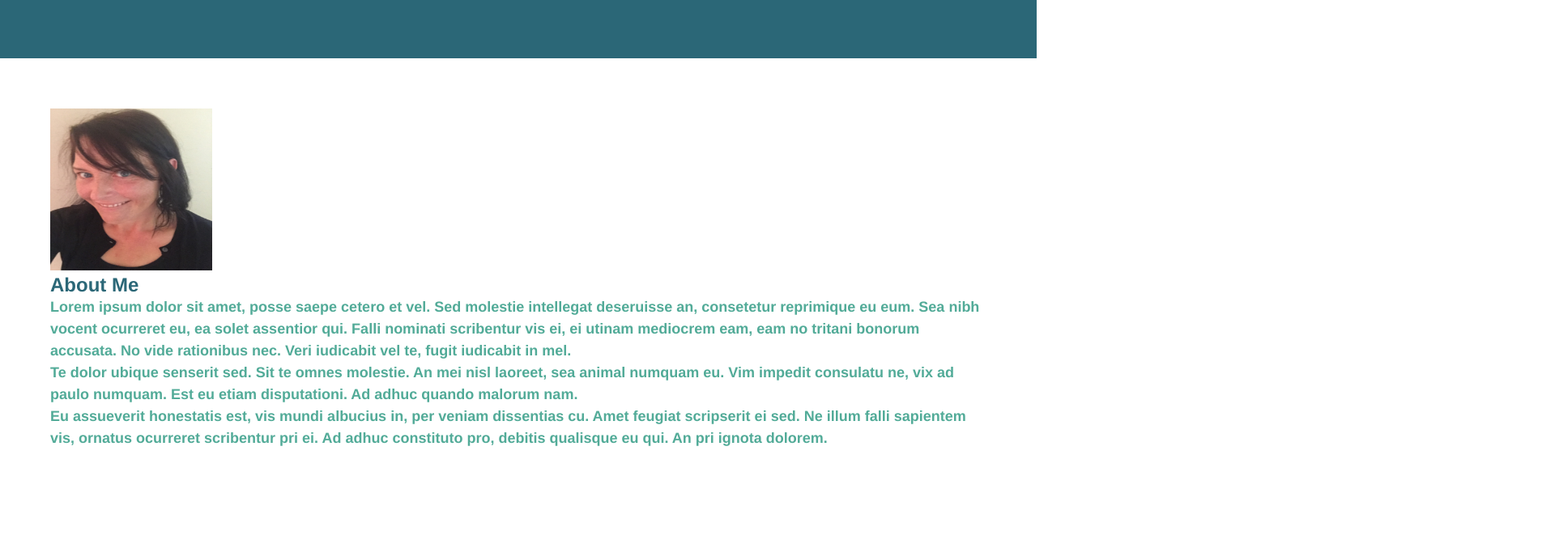
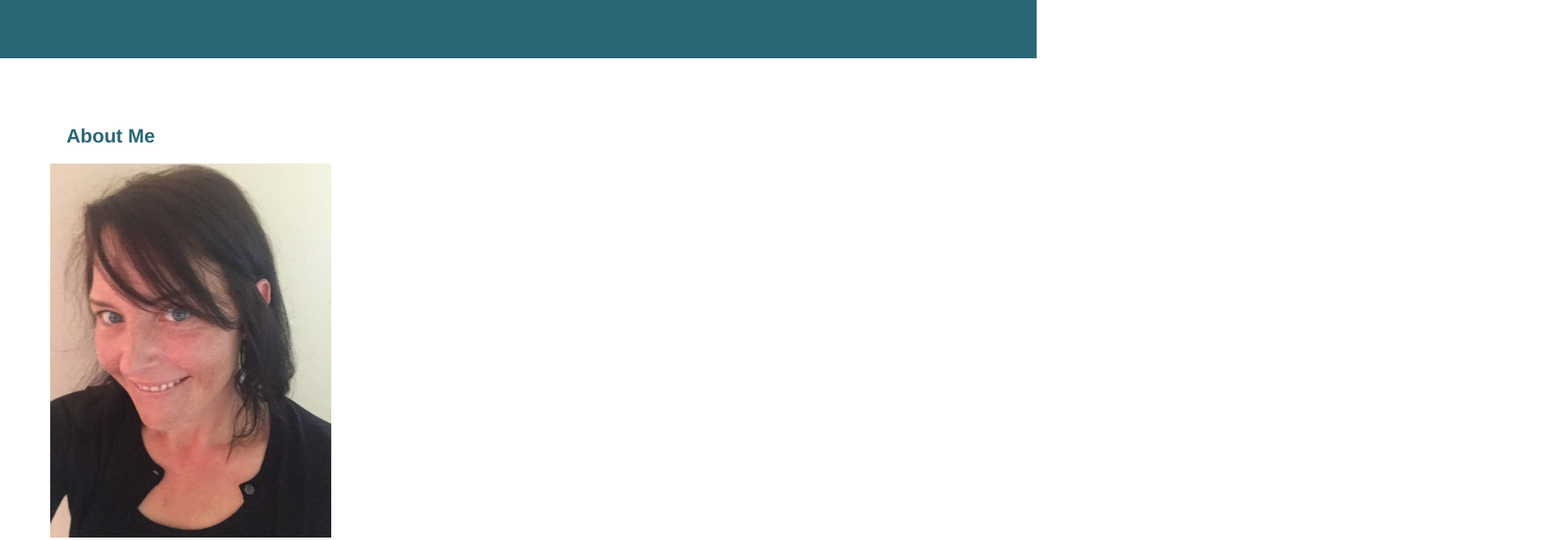
Before and after one commit to artistsandart/portfolio, a plain HTML site: page index.html in a window 1280 px wide. Shown: the part 620-1287 px from the top of the page at 81% size, 1920 px wide, since content can reach past the window. Drawn offline with Linux system fonts and the light colour scheme.

Commit message:
resize images and reorder text

```diff
--- a/assets/css/style.css
+++ b/assets/css/style.css
@@ -134,29 +134,38 @@ section {
 
 /* HERO STYLE END */
 
-p {
-    color: var(--tertiary-color);
-    font-size: 18px;
-    line-height: 1.5;
+img {
+    width: 30%;
+    height: auto;
 }
 
 
-#main-bio {
-    margin-top: 30px;
-    width: 70%;
-    display: block;
+.section-title {
+    margin: 20px;
+    background: --primary-color;
+    color: var (--tertiary-color);
+    align: left;
 }
 
-p{
-    align: right;
+h3 p {
+        position: relative;
+        top: 80px;
+        right: 20px;
+        width: 200px;
+        height: 100px;
+        display: right;
+    }
+
+#contact-info {
+    flex: 1;
+    margin: 15px;
 }
 
-#contact-info {
-    width: 30%;
+#contact-info h2 {
+    flex: 1;
+    margin: 15px;
 }
 
-#bio-image {
-    width: 200px;
-    height: 200px;
-    margin-right: 20px;
+#contact-info li{
+    text-decoration: none;
 }
--- a/index.html
+++ b/index.html
@@ -47,18 +47,17 @@
         </iframe>
       </div>
     </section>
+<!-- END HERO -->
 
 
-
+<!-- ABOUT SECTION -->
   <section id="About">
-    <div class="flex row">
+    <div class="flex row" class="info">
+      <h2 class="section-title">About Me</h2>
         <img
           id="bio-image"
           src="./assets/images/me-18.jpg"
-          alt="Rebecca Crecelius"
-        />
-
-      <h2 class="section-title">About Me</h2>
+          alt="Rebecca Crecelius" width="500" height="600">
       <h3>
         <p>
           Lorem ipsum dolor sit amet, posse saepe cetero et vel. Sed molestie intellegat deseruisse an, consetetur reprimique eu eum. Sea nibh vocent ocurreret eu, ea solet assentior qui. Falli nominati scribentur vis ei, ei utinam mediocrem eam, eam no tritani bonorum accusata. No vide rationibus nec. Veri iudicabit vel te, fugit iudicabit in mel.
```
